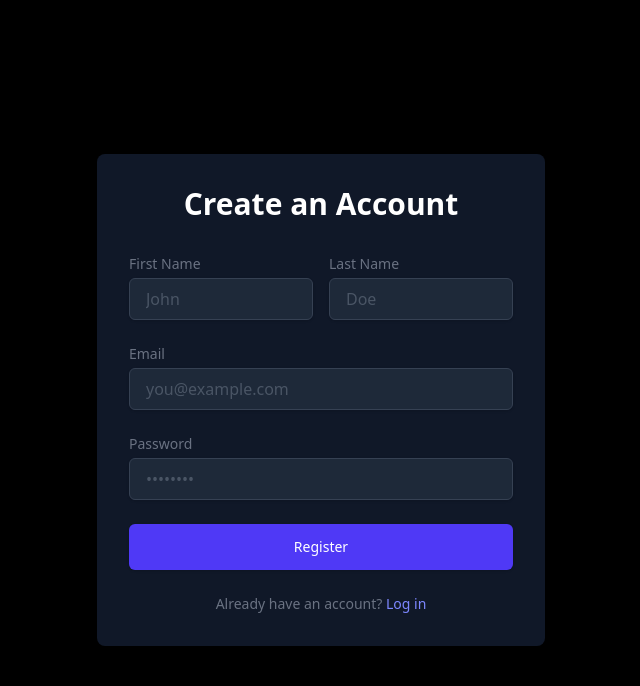
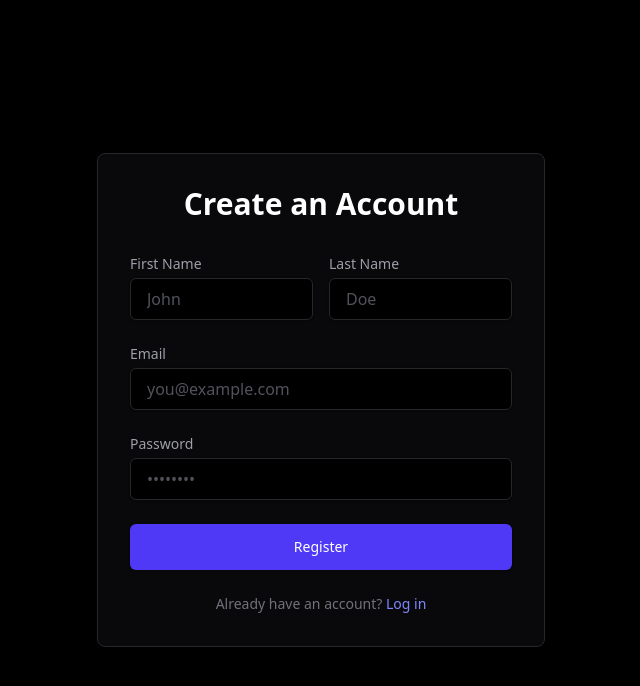
Before and after one commit to imsuraj16/chatgpt-Clone, a React (Vite) app in the folder frontend/: page /register in a window 1280 px wide. Shown: the top 686 px of the page, without its empty margins (319-959 px from the left). Built offline with nearby package versions, Linux system fonts and the light colour scheme; no server answers.

Commit message:
fix: update styling in Login and Register components for improved UI consistency

```diff
--- a/frontend/src/pages/Login.jsx
+++ b/frontend/src/pages/Login.jsx
@@ -31,15 +31,15 @@ const Login = () => {
 
   return (
     <div className="min-h-screen bg-black text-white flex items-center justify-center">
-      <div className="bg-gray-900 p-8 rounded-lg shadow-lg w-full max-w-md">
-        <h2 className="text-3xl font-bold text-center mb-8">
+      <div className="bg-zinc-950 border border-zinc-800 p-8 rounded-lg shadow-2xl w-full max-w-md">
+        <h2 className="text-3xl font-bold text-center mb-8 text-white">
           Login to Your Account
         </h2>
         <form onSubmit={handleSubmit(onSubmit)} className="space-y-6">
           <div>
             <label
               htmlFor="email"
-              className="block text-sm font-medium text-gray-500"
+              className="block text-sm font-medium text-zinc-400"
             >
               Email
             </label>
@@ -53,9 +53,9 @@ const Login = () => {
                   message: "Invalid email address",
                 },
               })}
-              className={`mt-1 block w-full px-4 py-2 bg-gray-800 border ${
-                errors.email ? "border-red-500" : "border-gray-700"
-              } rounded-md shadow-sm placeholder-gray-600 focus:outline-none focus:ring-indigo-500 focus:border-indigo-500`}
+              className={`mt-1 block w-full px-4 py-2 bg-black border ${
+                errors.email ? "border-red-500" : "border-zinc-800"
+              } rounded-md shadow-sm placeholder-zinc-600 text-white focus:outline-none focus:ring-indigo-500 focus:border-indigo-500`}
               placeholder="you@example.com"
             />
             {errors.email && (
@@ -67,7 +67,7 @@ const Login = () => {
           <div>
             <label
               htmlFor="password"
-              className="block text-sm font-medium text-gray-500"
+              className="block text-sm font-medium text-zinc-400"
             >
               Password
             </label>
@@ -81,9 +81,9 @@ const Login = () => {
                   message: "Password must be at least 6 characters",
                 },
               })}
-              className={`mt-1 block w-full px-4 py-2 bg-gray-800 border ${
-                errors.password ? "border-red-500" : "border-gray-700"
-              } rounded-md shadow-sm placeholder-gray-600 focus:outline-none focus:ring-indigo-500 focus:border-indigo-500`}
+              className={`mt-1 block w-full px-4 py-2 bg-black border ${
+                errors.password ? "border-red-500" : "border-zinc-800"
+              } rounded-md shadow-sm placeholder-zinc-600 text-white focus:outline-none focus:ring-indigo-500 focus:border-indigo-500`}
               placeholder="••••••••"
             />
             {errors.password && (
@@ -101,7 +101,7 @@ const Login = () => {
             </button>
           </div>
         </form>
-        <p className="mt-6 text-center text-sm text-gray-500">
+        <p className="mt-6 text-center text-sm text-zinc-500">
           Don't have an account?{" "}
           <Link
             to="/register"
--- a/frontend/src/pages/Register.jsx
+++ b/frontend/src/pages/Register.jsx
@@ -31,8 +31,8 @@ const Register = () => {
 
   return (
     <div className="min-h-screen bg-black text-white flex items-center justify-center">
-      <div className="bg-gray-900 p-8 rounded-lg shadow-lg w-full max-w-md">
-        <h2 className="text-3xl font-bold text-center mb-8">
+      <div className="bg-zinc-950 border border-zinc-800 p-8 rounded-lg shadow-2xl w-full max-w-md">
+        <h2 className="text-3xl font-bold text-center mb-8 text-white">
           Create an Account
         </h2>
         <form onSubmit={handleSubmit(onSubmit)} className="space-y-6">
@@ -40,7 +40,7 @@ const Register = () => {
             <div className="w-1/2">
               <label
                 htmlFor="firstName"
-                className="block text-sm font-medium text-gray-500"
+                className="block text-sm font-medium text-zinc-400"
               >
                 First Name
               </label>
@@ -50,9 +50,9 @@ const Register = () => {
                 {...register("firstName", {
                   required: "First name is required",
                 })}
-                className={`mt-1 block w-full px-4 py-2 bg-gray-800 border ${
-                  errors.firstName ? "border-red-500" : "border-gray-700"
-                } rounded-md shadow-sm placeholder-gray-600 focus:outline-none focus:ring-indigo-500 focus:border-indigo-500`}
+                className={`mt-1 block w-full px-4 py-2 bg-black border ${
+                  errors.firstName ? "border-red-500" : "border-zinc-800"
+                } rounded-md shadow-sm placeholder-zinc-600 text-white focus:outline-none focus:ring-indigo-500 focus:border-indigo-500`}
                 placeholder="John"
               />
               {errors.firstName && (
@@ -64,7 +64,7 @@ const Register = () => {
             <div className="w-1/2">
               <label
                 htmlFor="lastName"
-                className="block text-sm font-medium text-gray-500"
+                className="block text-sm font-medium text-zinc-400"
               >
                 Last Name
               </label>
@@ -72,9 +72,9 @@ const Register = () => {
                 type="text"
                 id="lastName"
                 {...register("lastName", { required: "Last name is required" })}
-                className={`mt-1 block w-full px-4 py-2 bg-gray-800 border ${
-                  errors.lastName ? "border-red-500" : "border-gray-700"
-                } rounded-md shadow-sm placeholder-gray-600 focus:outline-none focus:ring-indigo-500 focus:border-indigo-500`}
+                className={`mt-1 block w-full px-4 py-2 bg-black border ${
+                  errors.lastName ? "border-red-500" : "border-zinc-800"
+                } rounded-md shadow-sm placeholder-zinc-600 text-white focus:outline-none focus:ring-indigo-500 focus:border-indigo-500`}
                 placeholder="Doe"
               />
               {errors.lastName && (
@@ -87,7 +87,7 @@ const Register = () => {
           <div>
             <label
               htmlFor="email"
-              className="block text-sm font-medium text-gray-500"
+              className="block text-sm font-medium text-zinc-400"
             >
               Email
             </label>
@@ -101,9 +101,9 @@ const Register = () => {
                   message: "Invalid email address",
                 },
               })}
-              className={`mt-1 block w-full px-4 py-2 bg-gray-800 border ${
-                errors.email ? "border-red-500" : "border-gray-700"
-              } rounded-md shadow-sm placeholder-gray-600 focus:outline-none focus:ring-indigo-500 focus:border-indigo-500`}
+              className={`mt-1 block w-full px-4 py-2 bg-black border ${
+                errors.email ? "border-red-500" : "border-zinc-800"
+              } rounded-md shadow-sm placeholder-zinc-600 text-white focus:outline-none focus:ring-indigo-500 focus:border-indigo-500`}
               placeholder="you@example.com"
             />
             {errors.email && (
@@ -115,7 +115,7 @@ const Register = () => {
           <div>
             <label
               htmlFor="password"
-              className="block text-sm font-medium text-gray-500"
+              className="block text-sm font-medium text-zinc-400"
             >
               Password
             </label>
@@ -129,9 +129,9 @@ const Register = () => {
                   message: "Password must be at least 6 characters",
                 },
               })}
-              className={`mt-1 block w-full px-4 py-2 bg-gray-800 border ${
-                errors.password ? "border-red-500" : "border-gray-700"
-              } rounded-md shadow-sm placeholder-gray-600 focus:outline-none focus:ring-indigo-500 focus:border-indigo-500`}
+              className={`mt-1 block w-full px-4 py-2 bg-black border ${
+                errors.password ? "border-red-500" : "border-zinc-800"
+              } rounded-md shadow-sm placeholder-zinc-600 text-white focus:outline-none focus:ring-indigo-500 focus:border-indigo-500`}
               placeholder="••••••••"
             />
             {errors.password && (
@@ -149,7 +149,7 @@ const Register = () => {
             </button>
           </div>
         </form>
-        <p className="mt-6 text-center text-sm text-gray-500">
+        <p className="mt-6 text-center text-sm text-zinc-500">
           Already have an account?{" "}
           <Link
             to="/login"
```
